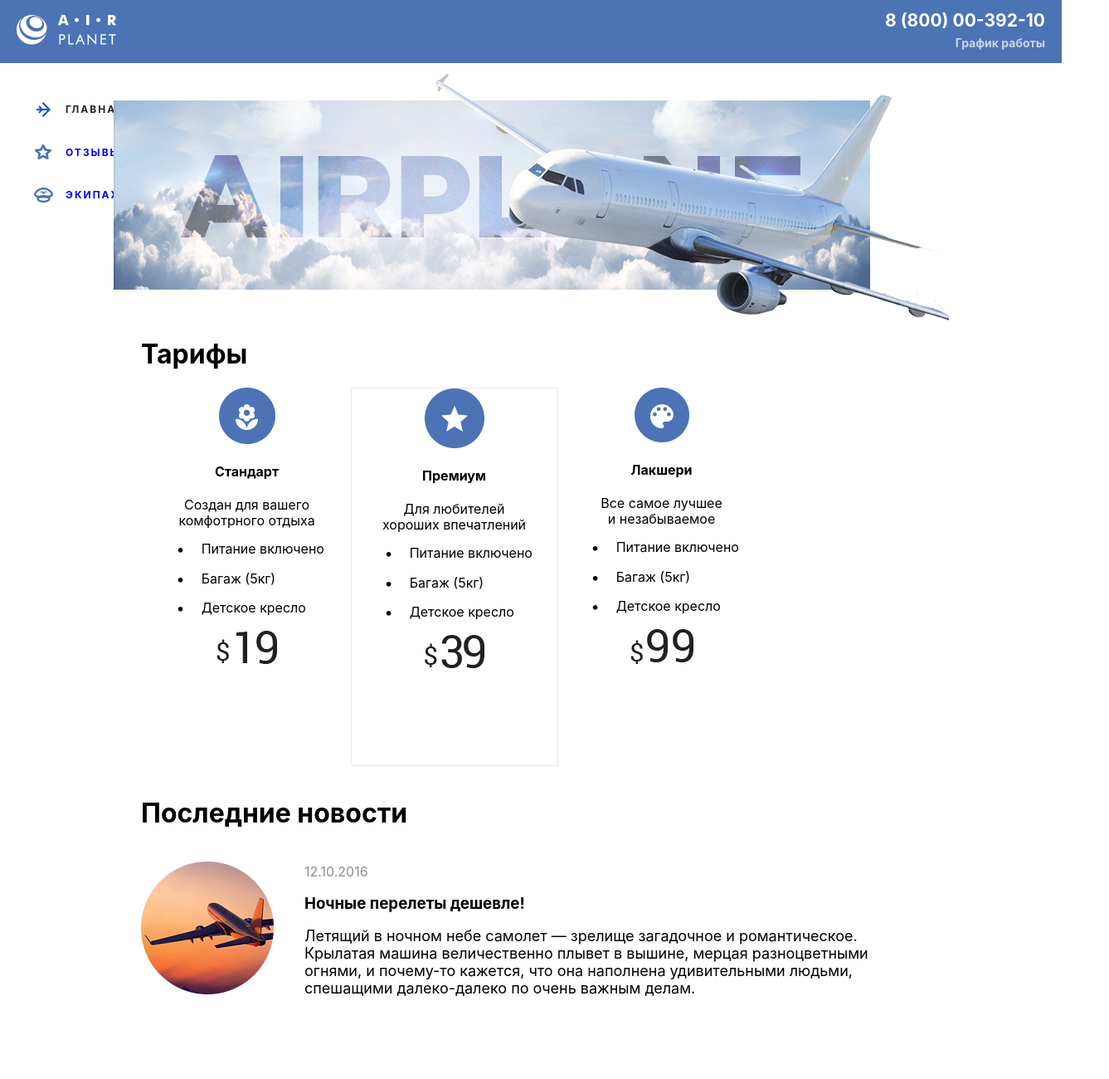
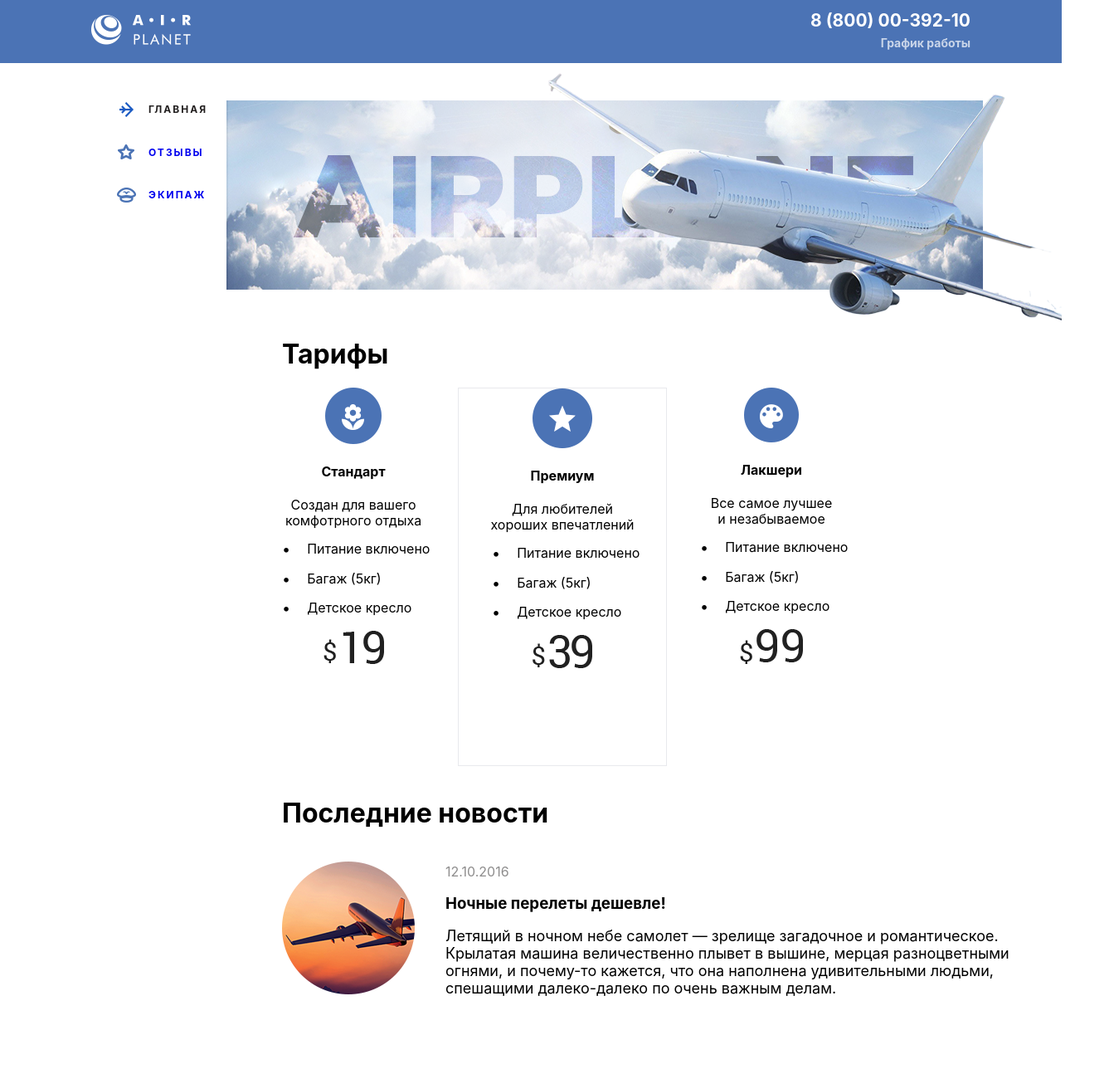
Before and after one commit to Vladimir576/First-Project, a plain HTML site: page index.html in a window 1280 px wide. Shown: the top 1300 px of the page at 83% size, 1337 px wide, since content can reach past the window. Drawn offline with nearby package versions, Linux system fonts and the light colour scheme.

Commit message:
Add files via upload

```diff
--- a/crew.css
+++ b/crew.css
@@ -23,13 +23,12 @@ a {
     display: flex;
     justify-content: space-between;
     align-items: center;
-    height: 100%;
-    width: 100%;
+    width: 1060px;
 }
 .contacts {
     text-align: right;
      line-height: 25px;
-     padding-right: 20px;
+
 }
 .logo {
     padding-left: 20px;
--- a/index.css
+++ b/index.css
@@ -19,14 +19,13 @@ body {
         display: flex;
         justify-content: space-between;
         align-items: center;
-        height: 100%;
+        height: 76px;
         margin: 0 auto;
-        padding-left: 20px;
+        width: 1060px;
     }
 .contacts {
         text-align: right;
          line-height: 25px;
-    padding-right: 20px;
 }
 .contacts__phone {
     font-weight: 700;
@@ -43,11 +42,14 @@ body {
 
 .logo-samolet {
     display: flex;
-    justify-content: center;
+    justify-content: flex-end;
     margin-top: -204px;
    align-items: center;
+
 }
-
+aside {
+    margin-left: 100px;
+}
 .menu__list {
     list-style-type: none;
 }
@@ -149,18 +151,17 @@ body {
 .course {
     display: flex;
     justify-content: flex-start;
-    padding-left: 170px;
+    padding-left: 340px;
 }
 
 .tarifs {
     display: flex;
-    justify-content: center;
-    width: 755px;
-    padding-left: 170px;
+    width: 756px;
+    padding-left: 300px;
 }
 
 .premium {
-    width: 250px;
+    width: 252px;
     border:  1px solid #e8e9ed;
     height: 456px;
     box-sizing: border-box;
@@ -177,7 +178,7 @@ body {
     margin-right: 20px;
 }
 .standart {
-    width: 250px;
+    width: 252px;
     text-align: center;
 }
 .standart__rate__services  {
@@ -192,7 +193,7 @@ body {
 
 }
 .luxury {
-    width: 250px;
+    width: 252px;
 
     box-sizing: border-box;
     text-align: center;
@@ -214,13 +215,13 @@ body {
 .news {
     display: flex;
     flex-direction: column;
-    padding-left: 170px;
+    padding-left: 340px;
     padding-right: 25px;
     width: 880px;
 }
 
 h1 {
-    padding-left: 170px;
+    padding-left: 340px;
 }
 .time, .text, h3 {
 padding-left: 197px;
```
Also changed, not shown: Photooo.png (added).
